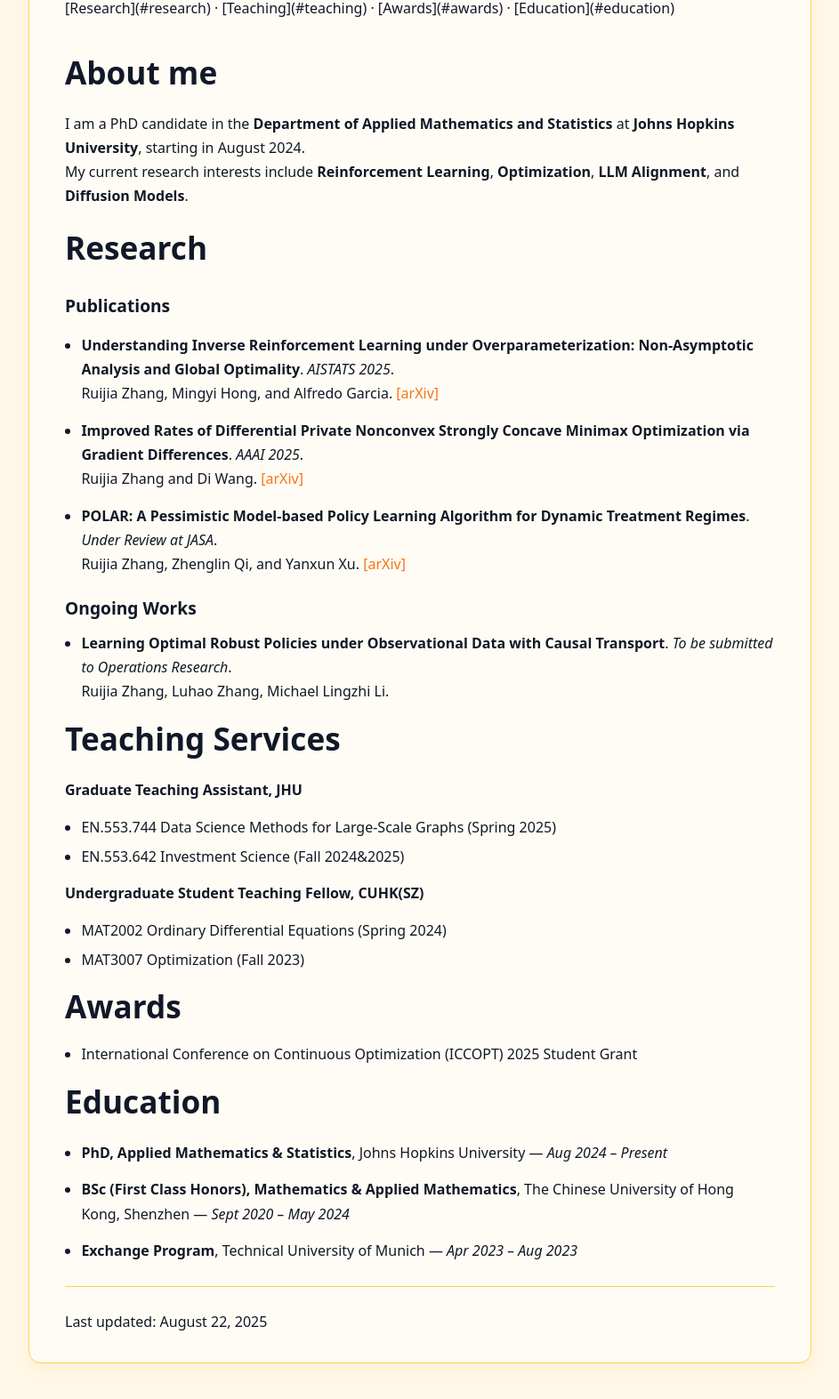
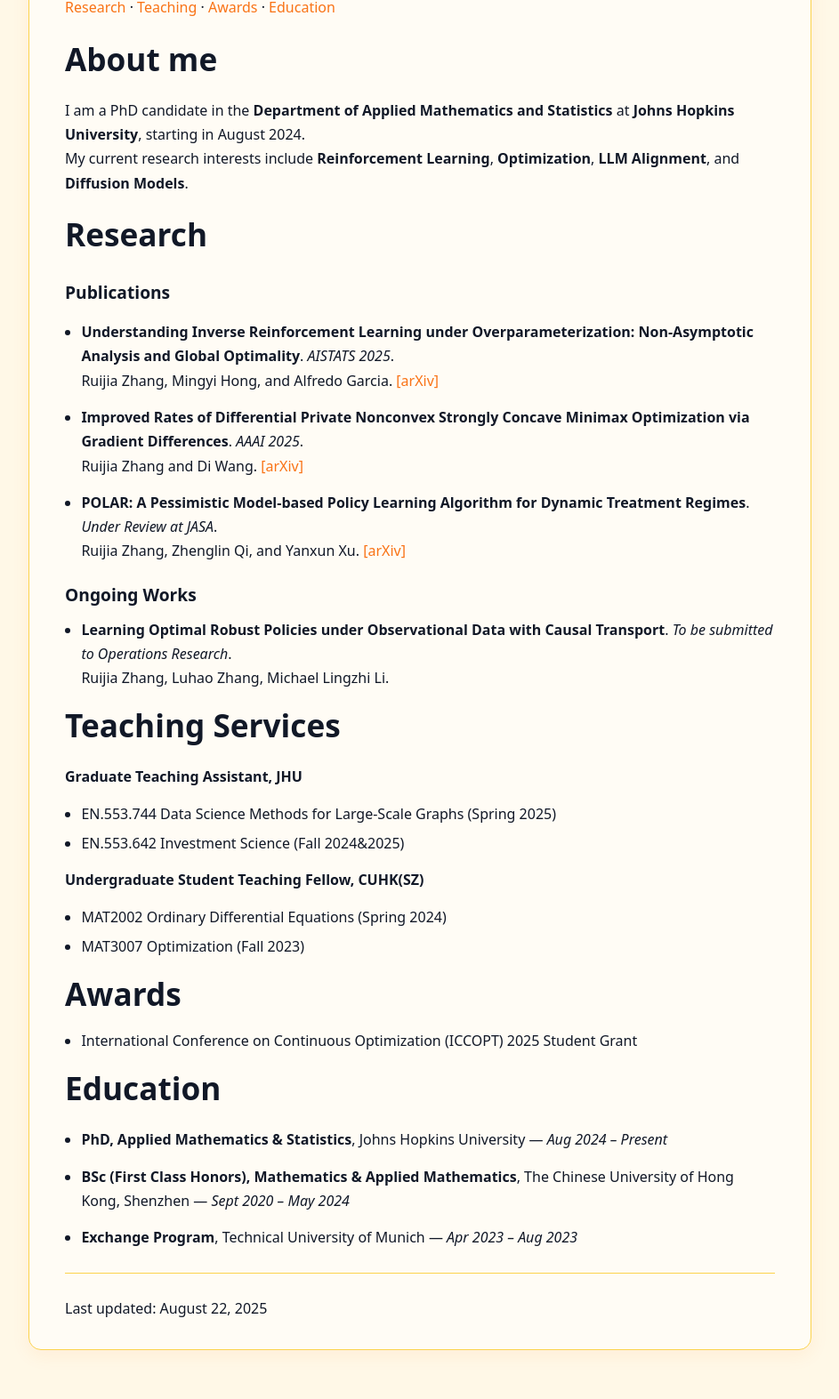
Before and after one commit to yayayida/yayayida.github.io, a Jekyll site: the page built from index.md, in a window 1280 px wide. Shown: the part 278-1851 px from the top of the page at 89% size, without its empty margins (168-1111 px from the left). Built offline with Jekyll 4.4.1, drawn with Linux system fonts in a browser that asks for light colours.

Commit message:
Update index.md

```diff
--- a/index.md
+++ b/index.md
@@ -18,9 +18,12 @@ title: "Ruijia Zhang"
 
 </div>
 
-<div class="nav">
-[Research](#research) · [Teaching](#teaching) · [Awards](#awards) · [Education](#education)
-</div>
+<nav style="margin: 15px 0; font-size: 16px;">
+  <a href="#research">Research</a> ·
+  <a href="#teaching">Teaching</a> ·
+  <a href="#awards">Awards</a> ·
+  <a href="#education">Education</a>
+</nav>
 
 # About me
 I am a PhD candidate in the **Department of Applied Mathematics and Statistics** at **Johns Hopkins University**, starting in August 2024.
```
